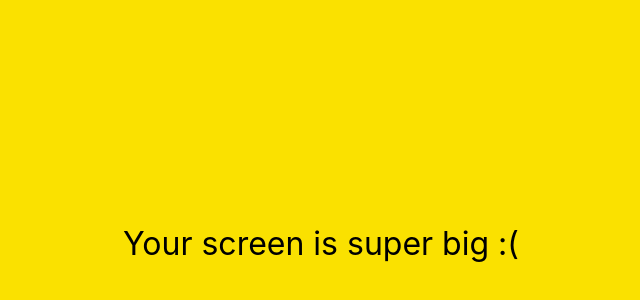
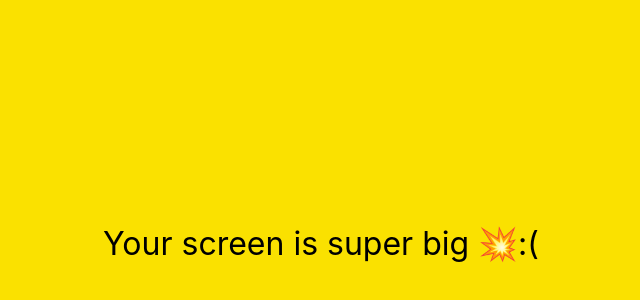
Before and after one commit to yountansol/kokoa-clone-2021, a plain HTML site: page friends.html in a window 1280 px wide. Shown: the part 156-456 px from the top of the page, without its empty margins (319-959 px from the left). Drawn offline with Linux system fonts and the light colour scheme.

Commit message:
Update friends.html

```diff
--- a/friends.html
+++ b/friends.html
@@ -113,7 +113,7 @@
     </div>
 
     <div id="no-mobile">
-        <span>Your screen is super big :(</span>
+        <span>Your screen is super big 💥:(</span>
     </div>
 
     <script src="https://kit.fontawesome.com/6478f529f2.js" crossorigin="anonymous"></script>
```
